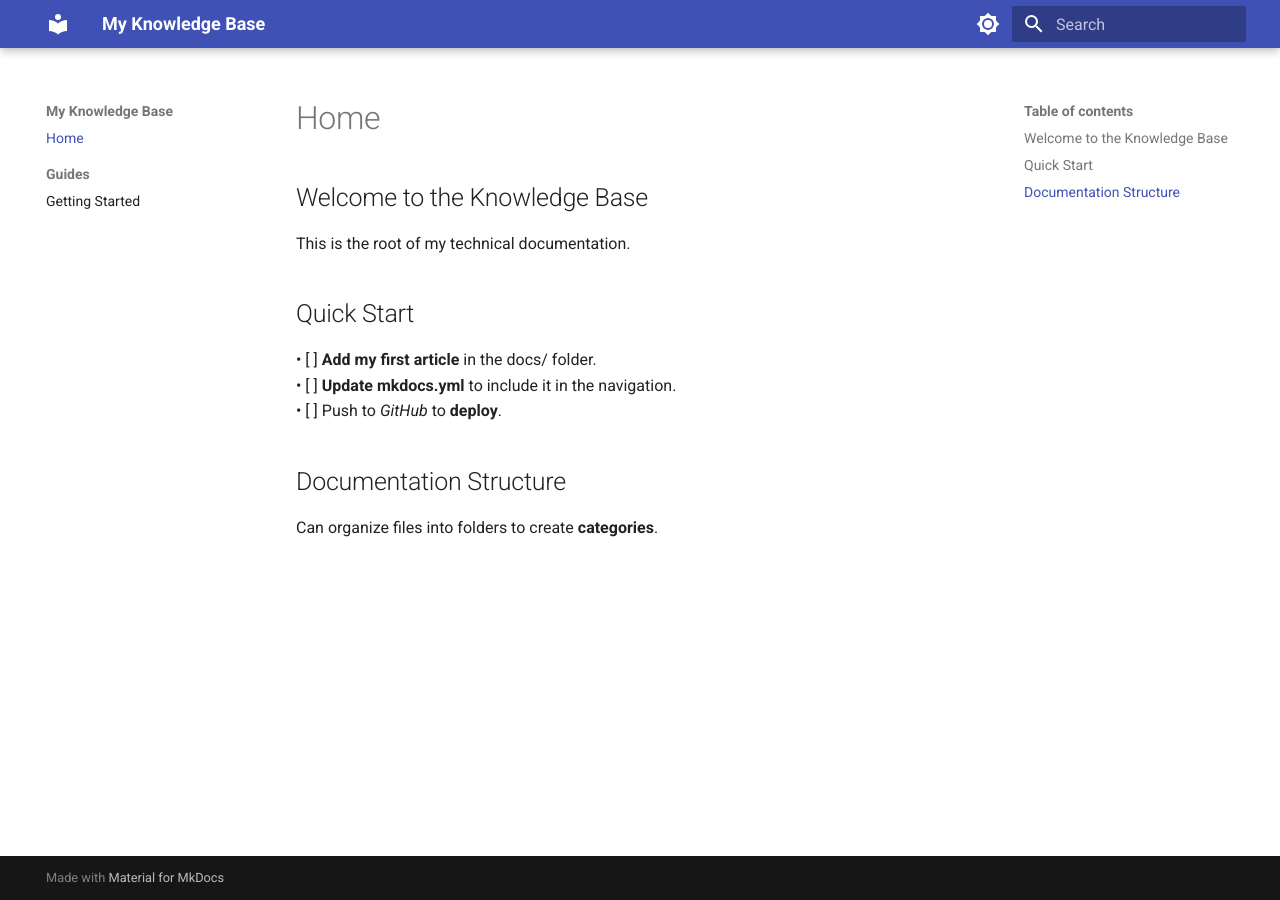
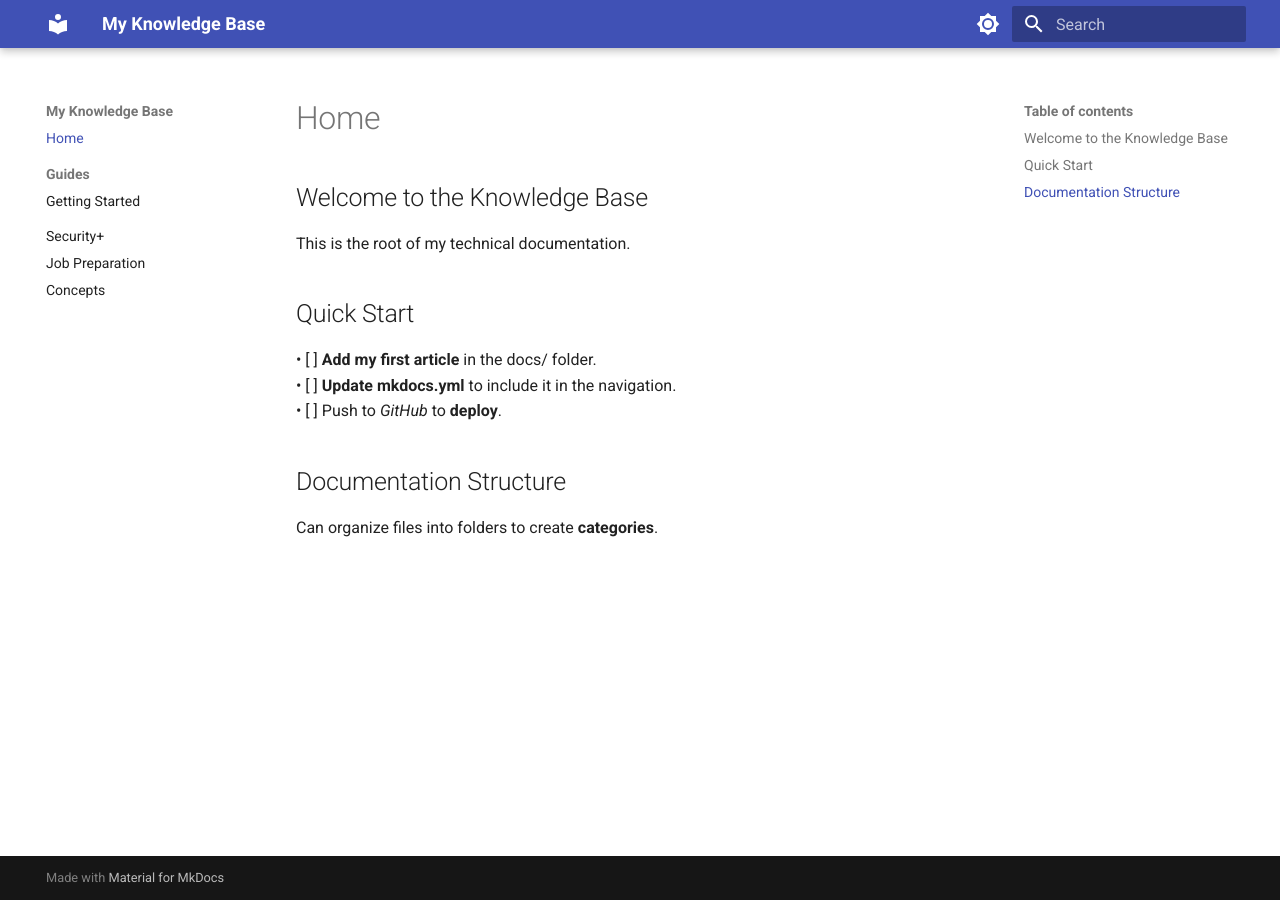
Before and after one commit to GooseHero99/Knowledge-base, an MkDocs documentation site: the page built from docs/index.md, in a window 1280 px wide. Built offline with MkDocs 1.6.1 and Material for MkDocs 9.7.7, drawn with Linux system fonts in a browser that asks for light colours.

Commit message:
Update mkdocs.yml with new folders nav

```diff
--- a/mkdocs.yml
+++ b/mkdocs.yml
@@ -30,3 +30,6 @@ nav:
   - Home: index.md
   - Guides:
     - Getting Started: Guides/Getting-Started.md
+  - Security+: security-plus/index.md
+  - Job Preparation: job-prep/index.md
+  - Concepts : concepts/index.md
```
